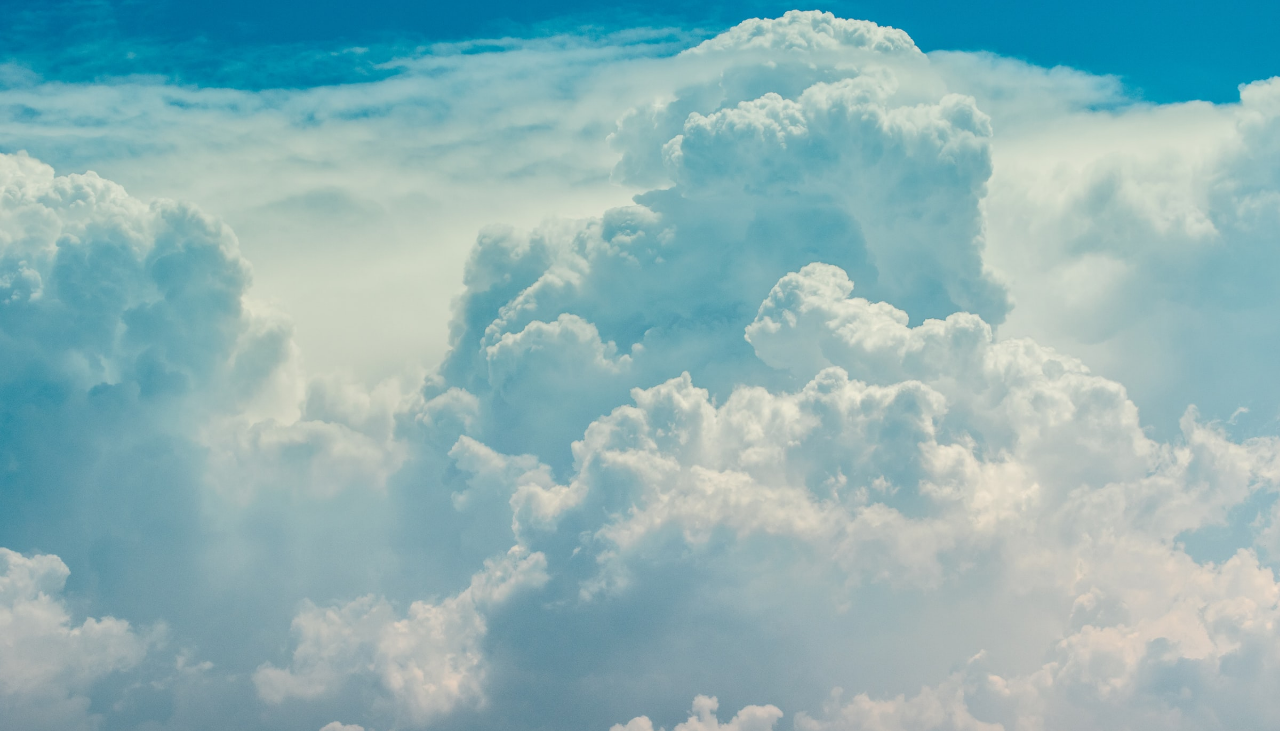
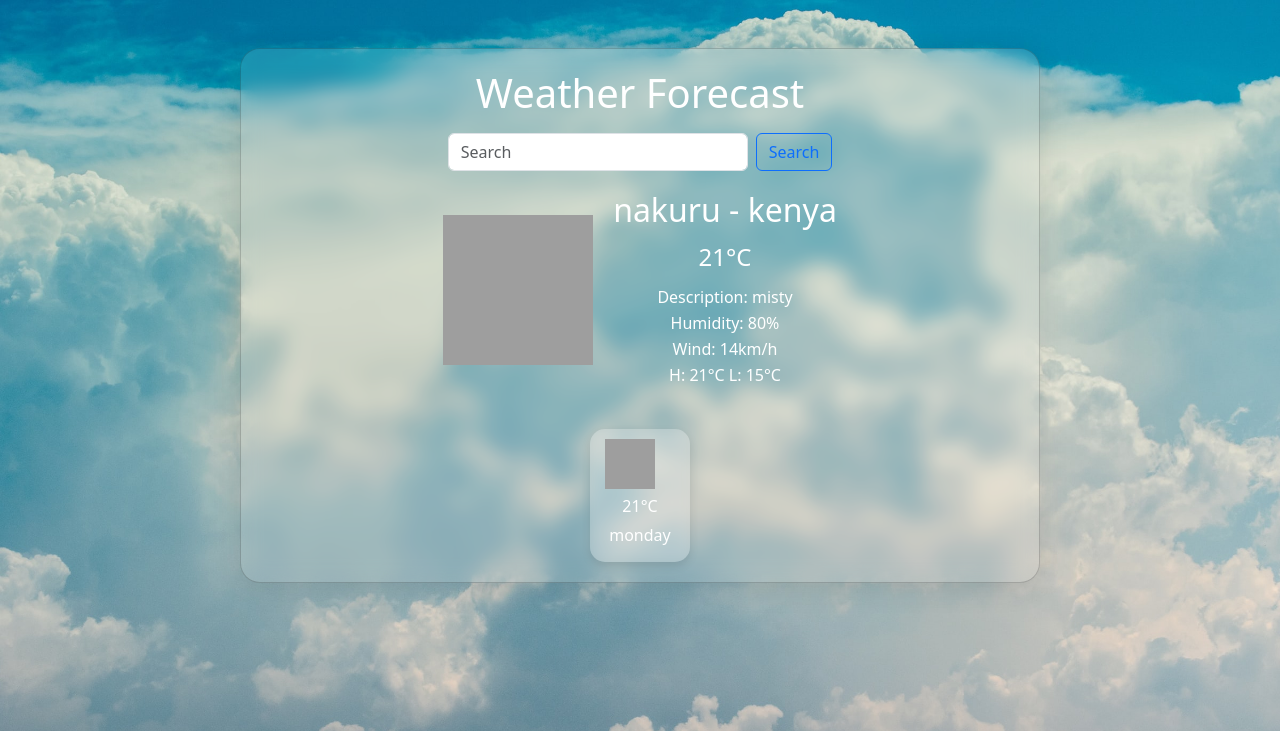
Before and after one commit to nokekip/FLARE, a Django app: page / in a window 1280 px wide. Shown: the part 69-800 px from the top of the page. Run offline with Django 5.2, Linux system fonts and the light colour scheme; grey boxes are pictures that could not be loaded.

Commit message:
added forecast template

```diff
--- a/forecast/views.py
+++ b/forecast/views.py
@@ -2,5 +2,4 @@ from django.shortcuts import render
 
 # forecast homepage view
 def home(request):
-    # return render(request, 'forecast/home.html')
-    return render(request, 'base.html')
+    return render(request, 'forecast/index.html')
--- a/static/styles/styles.css
+++ b/static/styles/styles.css
@@ -6,3 +6,92 @@ body {
     color: #fff;
     margin: 0;
 }
+
+.forecast-container {
+    text-align: center;
+    max-width: 800px;
+    width: 90%;
+    padding: 20px;
+    background: rgba(255, 255, 255, 0.1);
+    border-radius: 20px;
+    box-shadow: 0 4px 30px rgba(0, 0, 0, 0.1);
+    backdrop-filter: blur(10px);
+}
+
+.auth-card {
+    background: rgba(255, 255, 255, 0.1);
+    border-radius: 20px;
+    box-shadow: 0 4px 30px rgba(0, 0, 0, 0.1);
+    backdrop-filter: blur(10px);
+}
+
+.header h1 {
+    margin: 0;
+    font-size: 2.5em;
+}
+
+.header p {
+    margin: 5px 0;
+}
+
+.header .city-search {
+    max-width: 300px;
+}
+
+.current-weather {
+    display: flex;
+    justify-content: center;
+    align-items: center;
+    margin: 20px 0;
+}
+
+.current-weather .current-weather-icon img {
+    width: 150px;
+    height: 150px;
+    background-size: contain;
+    background-repeat: no-repeat;
+    margin-right: 20px;
+}
+
+.weather-icon img {
+    width: 50px;
+    height: 50px;
+    background-size: contain;
+    background-repeat: no-repeat;
+    margin-right: 20px;
+}
+
+.weather-info h2 {
+    margin: 0;
+    font-size: 2em;
+}
+
+.weather-info .temperature {
+    font-size: 1.5em;
+    margin: 10px 0;
+}
+
+.weather-info .details p {
+    margin: 2px 0;
+}
+
+.forecast {
+    display: flex;
+    justify-content: space-around;
+    margin-top: 20px;
+}
+
+.day {
+    background: rgba(255, 255, 255, 0.2);
+    border-radius: 15px;
+    padding: 10px;
+    width: 100px;
+    text-align: center;
+    box-shadow: 0 4px 10px rgba(0, 0, 0, 0.1);
+    backdrop-filter: blur(5px);
+
+}
+
+.day p {
+    margin: 5px 0;
+}
--- /dev/null
+++ b/templates/forecast/index.html
@@ -0,0 +1,39 @@
+{% extends 'base.html' %}
+{% block title %}FLARE - Weather Forecast{% endblock title %}
+{% block content %}
+    <div class="container">
+        <div class="container card text-white forecast-container mt-5">
+              <div class="header">
+                  <h1 class="mb-3">Weather Forecast</h1>
+                  <form action="" method="POST" class="d-flex justify-content-center" role="search">
+                      <input name="city" class="form-control me-2 city-search" type="search" placeholder="Search" aria-label="Search">
+                      <button class="btn btn-outline-primary" type="submit">Search</button>
+                  </form>
+              </div>
+              <div class="current-weather">
+                      <div class="current-weather-icon">
+                          <img src="http://openweathermap.org/img/w/.png" alt="">
+                      </div>
+                      <div class="weather-info">
+                          <h2>nakuru - kenya </h2>
+                          <p class="temperature">21°C</p>
+                          <div class="details">
+                              <p>Description: misty</p>
+                              <p>Humidity: 80%</p>
+                              <p>Wind: 14km/h</p>
+                              <p>H: 21°C  L: 15°C</p>
+                          </div>
+                      </div>
+              </div>
+              <div class="forecast">
+                    <div class="day">
+                        <div class="weather-icon">
+                            <img src="http://openweathermap.org/img/w/.png" alt="">
+                        </div>
+                        <p>21°C</p>
+                        <p>monday</p>
+                    </div>
+              </div>
+          </div>
+    </div>
+{% endblock content %}
```
